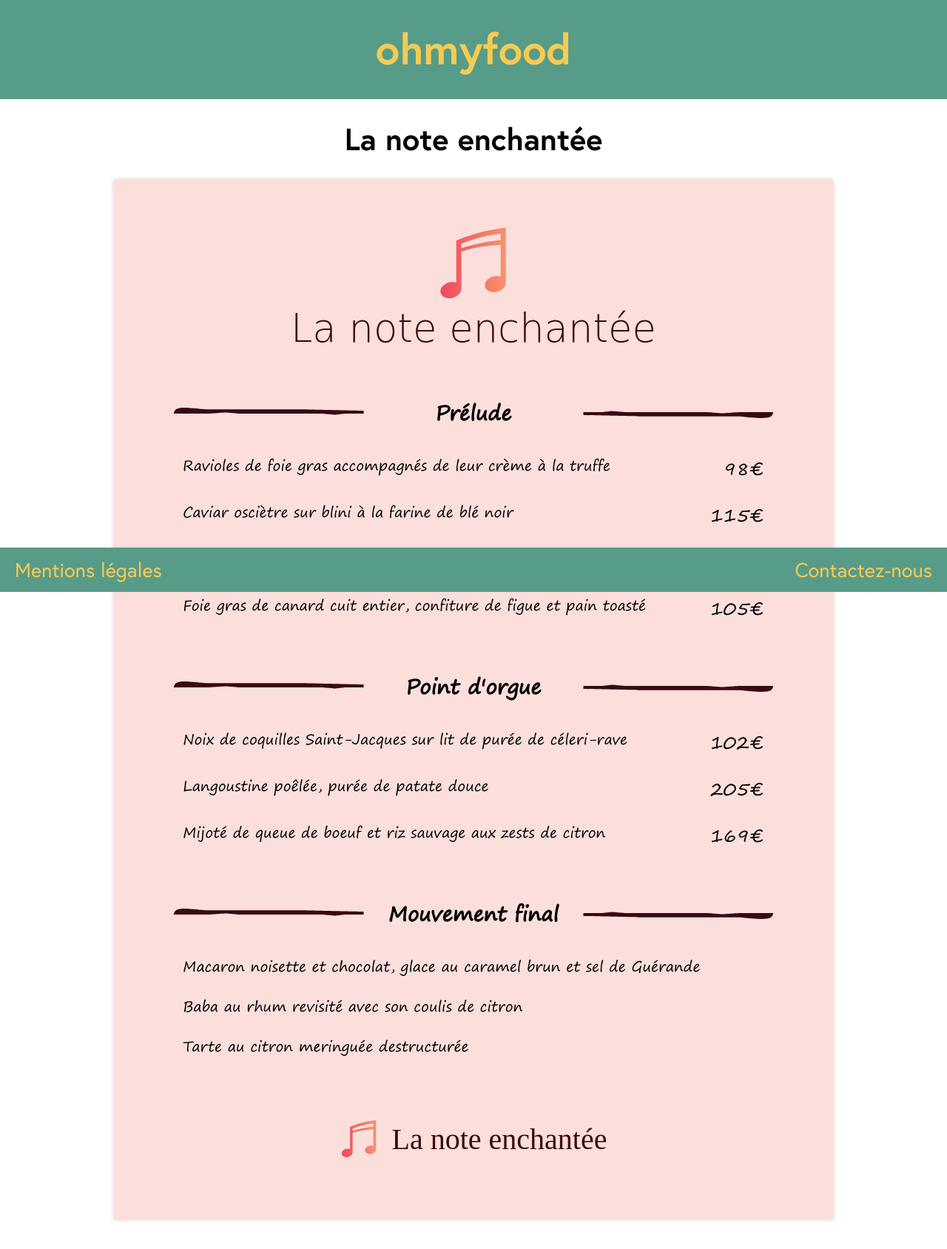
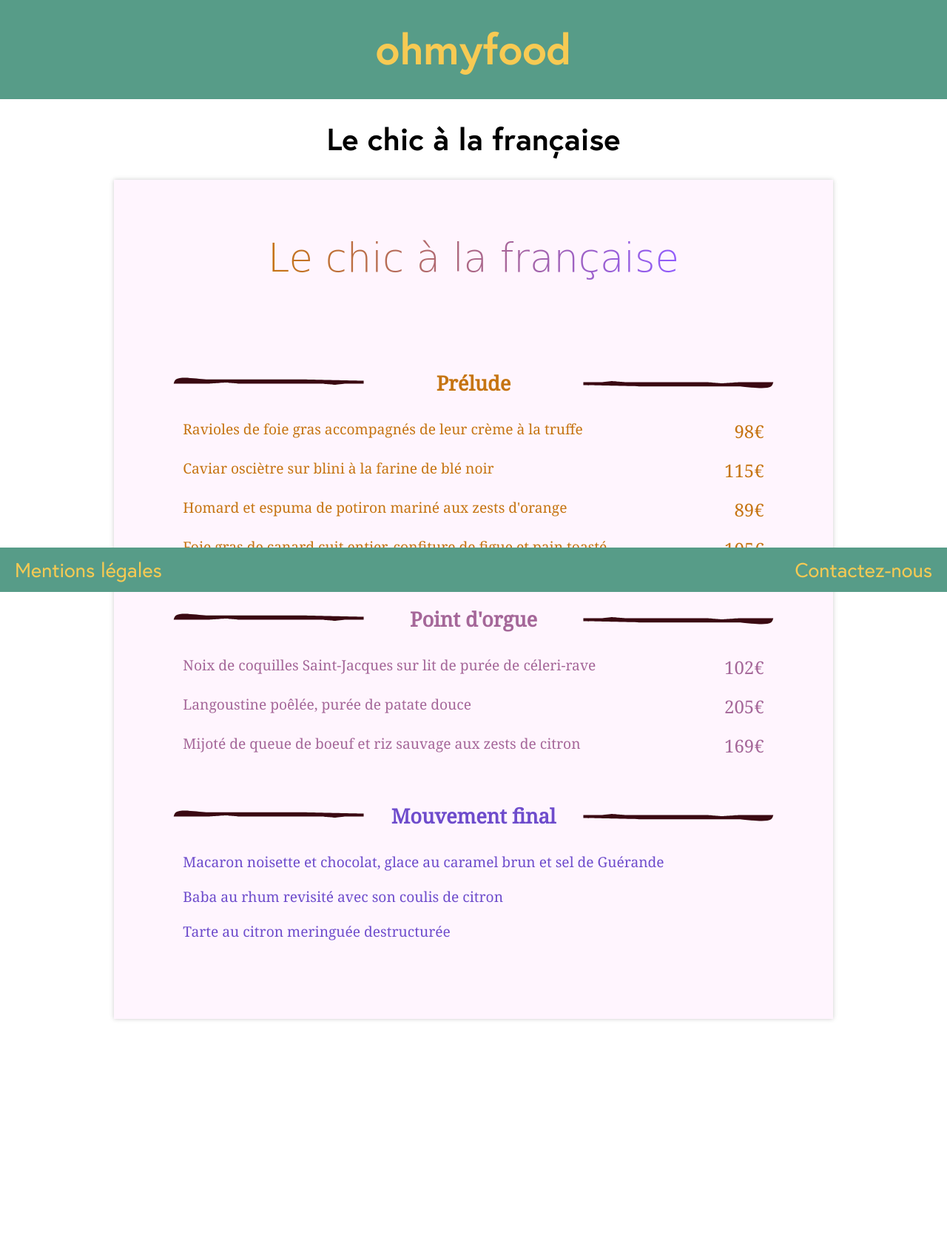
Before and after one commit to marieparet/ohmyfood, a website: page pages/le_chic_a_la_francaise.html in a window 1280 px wide. Shown: the whole page at 74% size. After the commit the page ends 1527 px from the top, so only its background shows below. Drawn offline with Linux system fonts and the light colour scheme; a web font is replaced by a local one.

Commit message:
add other menus style

```diff
--- a/pages/le_chic_a_la_francaise.html
+++ b/pages/le_chic_a_la_francaise.html
@@ -5,7 +5,7 @@
     <meta charset="UTF-8" />
     <meta name="viewport" content="width=device-width, initial-scale=1.0" />
     <meta http-equiv="X-UA-Compatible" content="ie=edge" />
-    <title>La note enchantée | Ohmyfood!</title>
+    <title>Le chic à la française | Ohmyfood!</title>
     <link rel="shortcut icon" href="../assets/image/favicon.ico" type="image/x-icon" />
     <link rel="stylesheet"
         href="https://fonts.googleapis.com/css?family=Croissant+One|Parisienne|Devonshire:100,400|Kaushan+Script|Noto+Serif|Roboto:100,400&display=swap" />
@@ -23,17 +23,18 @@
     </header>
 
     <div class="menu__header">
-        <h1>La note enchantée</h1>
+        <h1>Le chic à la française</h1>
     </div>
 
     <main class="menu--main">
-        <div class="menu__container menu--la-note-enchantee">
+        <div class="menu__container menu--le-chic-a-la-francaise">
             <div class="menu__top">
-                <img class="icon-music" src="../assets/image/music.svg" alt="music note" />
-                <h2>La note enchantée</h2>
+                <h2>Le chic à la française</h2>
             </div>
 
             <div class="menu__content">
+
+                <div class="menu__content--color-orange">
                     <h3>
                         <img class="line" src="../assets/image/line_menu_1.svg" alt="ligne menu" />
                         <span class="underline">Prélude</span>
@@ -53,7 +54,9 @@
                         <span>Foie gras de canard cuit entier, confiture de figue et pain
                             toasté</span><span class="price">105€</span>
                     </p>
+                </div>
 
+                <div class="menu__content--color-purple">
                     <h3>
                         <img class="line" src="../assets/image/line_menu_1.svg" alt="ligne menu" />
                         <span class="underline">Point d'orgue</span>
@@ -75,7 +78,9 @@
                             169€
                         </span>
                     </p>
+                </div>
 
+                <div class="menu__content--color-blue">
                     <h3>
                         <img class="line" src="../assets/image/line_menu_1.svg" alt="ligne menu" />
                         <span class="underline">Mouvement final</span>
@@ -90,11 +95,11 @@
                     <p><span>Baba au rhum revisité avec son coulis de citron</span></p>
                     <p><span>Tarte au citron meringuée destructurée</span></p>
                 </div>
+            </div>
 
-            <div class="menu__bottom">
-                <img class="icon-music" src="../assets/image/music.svg" />
-                <p>La note enchantée</p>
+            <div class="menu__footer">
             </div>
+
         </div>
     </main>
 
--- a/sass/pages/_menu-page.scss
+++ b/sass/pages/_menu_page.scss
@@ -14,11 +14,15 @@
         background-clip: text;
         font-size: 3.3rem;
         font-weight: 100;
+        margin: 10px 0 60px 0;
+      }
+
+      #note-enchantee-title {
         margin: 10px 0 0 0;
       }
 
       h3 {
-        font-family: "Segoe Print";
+        font-family: map-get($theme, text-family);
         font-weight: bold;
         margin-top: 60px;
         margin-bottom: 30px;
@@ -32,6 +36,10 @@
           transform: rotate(180deg);
           width: 280px;
         }
+      }
+
+      p {
+        font-family: map-get($theme, text-family);
       }
     }
   }
@@ -58,6 +66,10 @@
     }
   }
 
+  &__footer {
+    padding-bottom: 85px;
+  }
+
   &__container {
     display: flex;
     flex-direction: column;
@@ -65,13 +77,31 @@
     align-items: center;
     width: 90%;
     box-shadow: 0 0 6px #ccc;
-    margin: 0 auto 150px auto;
+    margin: 0 auto 130px auto;
   }
 
   &__content {
     width: 85%;
     text-align: center;
     color: black;
+
+    $colours-menus: (
+      orange: #c67412,
+      purple: #a56799,
+      blue: #6e4ccc,
+      black: black,
+    );
+    @each $name, $value in $colours-menus {
+      &--#{"color-" + $name} {
+        color: $value;
+        p {
+          color: $value;
+        }
+        .underline::after {
+          background-color: $value;
+        }
+      }
+    }
 
     .underline {
       position: relative;
@@ -83,7 +113,6 @@
         width: 0;
         left: 0;
         transition: width 1s ease;
-        background-color: black;
       }
       &:hover::after {
         width: 100%;
@@ -95,7 +124,6 @@
       flex-flow: row nowrap;
       justify-content: space-between;
       font-size: 1.2rem;
-      font-family: "Segoe Print";
       margin: 20px;
 
       .price {
--- a/sass/style.scss
+++ b/sass/style.scss
@@ -13,6 +13,7 @@
 @import "./components/menus";
 @import "./components/icon";
 
-@import "./pages/menu-page";
+@import "./pages/menu_page";
 @import "./pages/legal";
 @import "./pages/la_note_enchantee";
+@import "./pages/le_chic_a_la_francaise.scss";
```
Also changed, not shown: pages/la_note_enchantee.html (+1 -1 lines), pages/la_palette_du_gout.html (+2 -2 lines), pages/le_delice_des_papilles.html (+3 -5 lines), css/style.css, sass/pages/le_chic_a_la_francaise.scss (added), 1 other file. Lines whose indentation alone changed are shown as unchanged.
